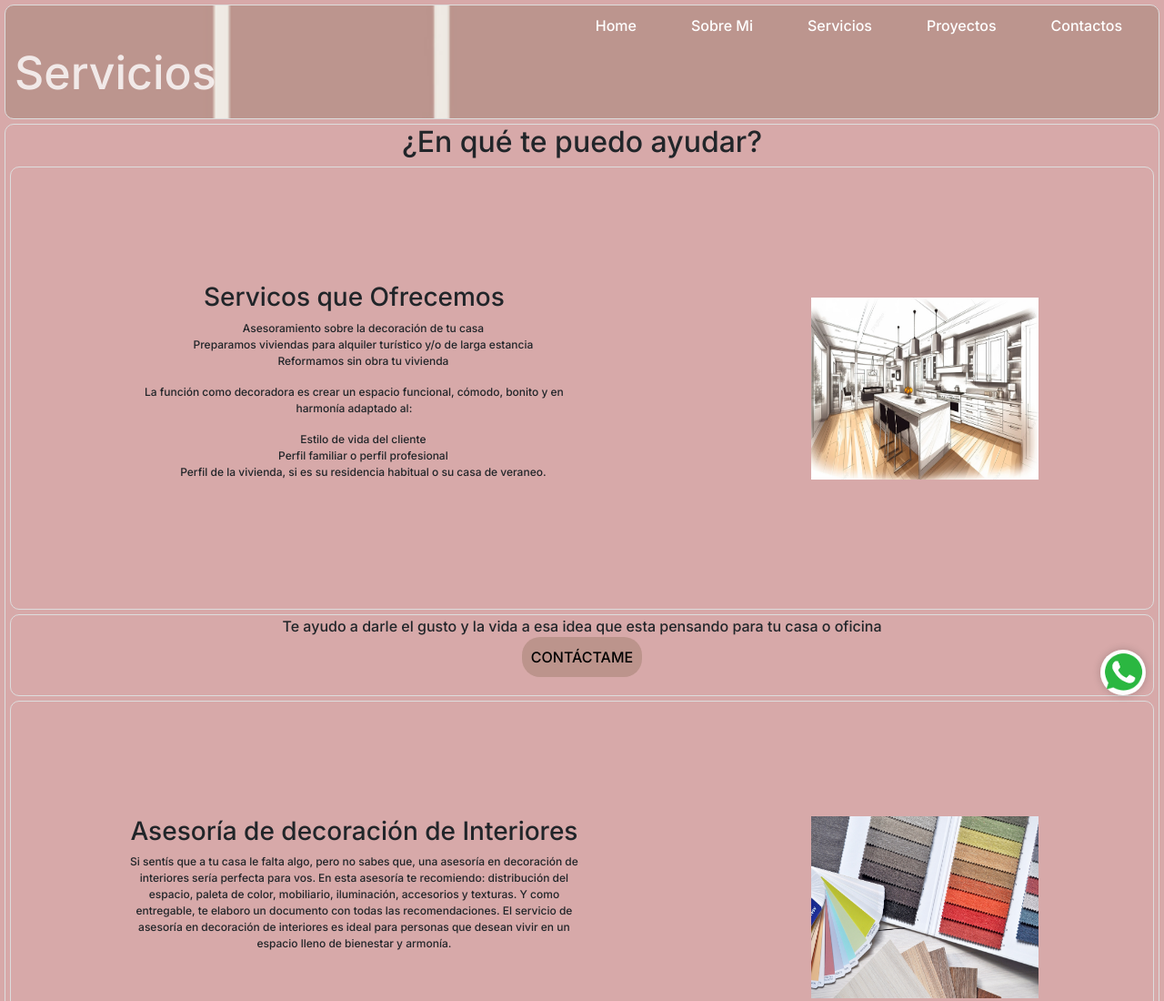
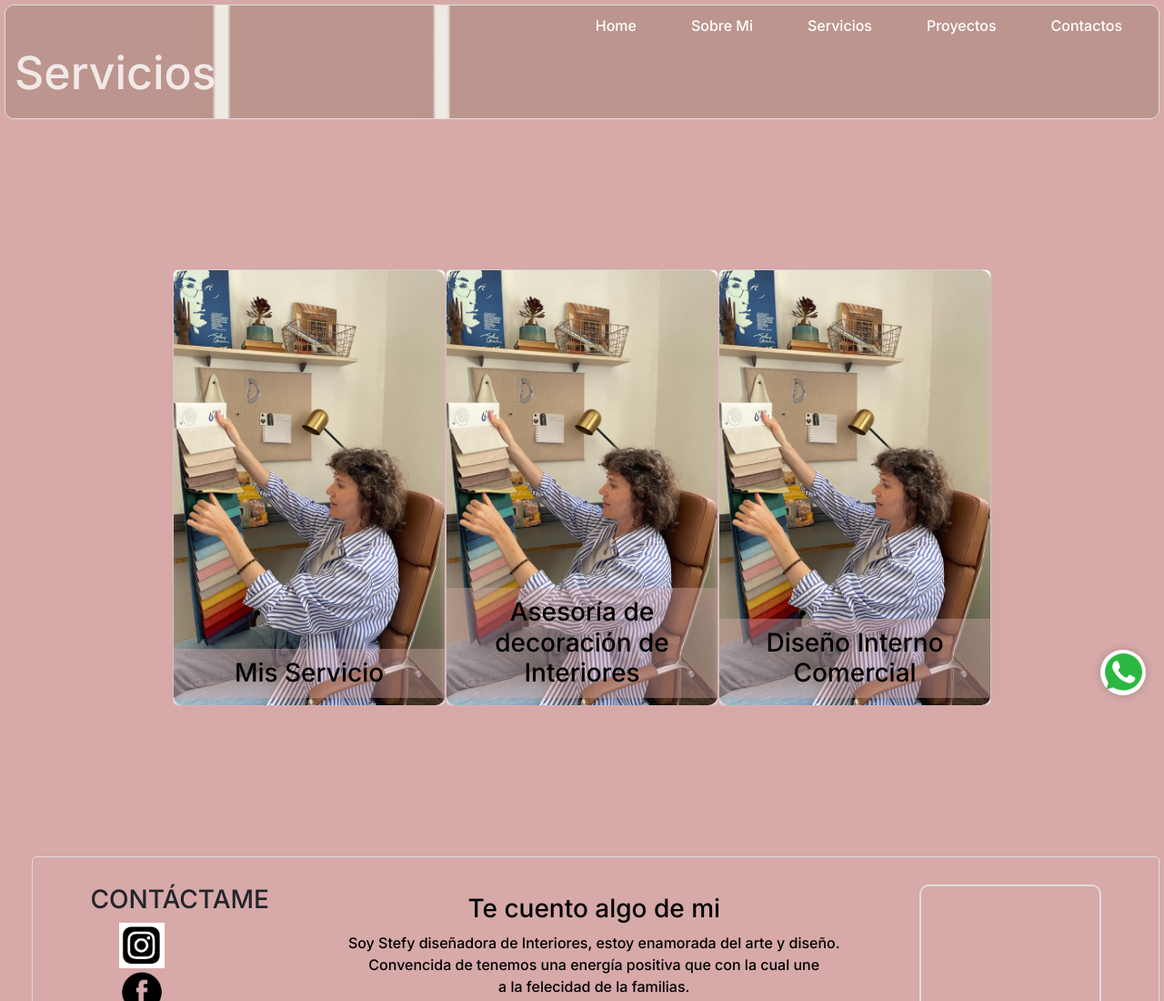
Before and after one commit to Edgar-Tabare/Proyecto49660TabareOliveradesarrolloWeb, a website: page pages/servicios.html in a window 1280 px wide. Shown: the top 1100 px of the page at 91% size. Drawn offline with nearby package versions, Linux system fonts and the light colour scheme; grey boxes are pictures that could not be loaded.

Commit message:
modificaciones en Servicios y Sobre Mi

```diff
--- a/pages/servicios.html
+++ b/pages/servicios.html
@@ -69,78 +69,62 @@
   </header>
   <main class="servicios">
 
-    <h2>¿En qué te puedo ayudar?</h2>
-    <div class="Container1">
-      <section class="leftBox">
-        <h3>Servicos que Ofrecemos</h3>
+    <div class="card">
+      <div class="face front">
+        <img src="../img/stefyTacoTelas.jpeg" alt="servios que ofrecemos imagen">
+        <h3>Mis Servicio</h3>
+      </div>
+      <div class="face back">
+        <h4> Servicios</h4>
+
         <ul>
-
           <li>Asesoramiento sobre la decoración de tu casa</li>
           <li>Preparamos viviendas para alquiler turístico y/o de larga estancia</li>
-          <li>Reformamos sin obra tu vivienda</li>
-
+          <li>Reformamos sin obra tu casa</li>
         </ul>
-
-        <p>La función como decoradora es crear un espacio funcional, cómodo, bonito y en harmonía adaptado al:</p>
+        <p>La función como decoradora es crear un espacio funcional, cómodo, bonito y en armonía adaptado al:</p>
 
         <ul>
           <li> Estilo de vida del cliente</li>
-          <li>Perfil familiar o perfil profesional</li>
-          <li>Perfil de la vivienda, si es su residencia habitual o su casa de veraneo.</li>
+          <li>Perfil familiar o profesional</li>
+          <li>Perfil de la casa, si es su residencia habitual o de veraneo.</li>
+        </ul>
+      </div>
+   </div>
 
-        </ul>
-      </section>
-      <section class="rightBox">
-        <img src="../img/EstiloCocina.jpg" alt="foto de productos">
-      </section>
+   <div class="card">
+    <div class="face front">
+      <img src="../img/stefyTacoTelas.jpeg" alt="servios que ofrecemos imagen">
+      <h3>Asesoría de decoración de Interiores</h3>
     </div>
+    <div class="face back">
 
-    <section class="servicioContacos">
-      <p>Te ayudo a darle el gusto y la vida a esa idea que esta pensando para tu casa o oficina
-        <a href="contactos.html"><button type="button">CONTÁCTAME</button></a>
-
-      </p>
-    </section>
-
-    <div class="Container1">
-      <article class="leftBoxer">
-        <h3>Asesoría de decoración de Interiores</h3>
+      <h4>Asesoría de decoración de Interiores</h4>
         <p>Si sentís que a tu casa le falta algo, pero no sabes que, una asesoría en decoración de interiores sería
           perfecta para vos.
-
           En esta asesoría te recomiendo: distribución del espacio, paleta de color, mobiliario, iluminación,
           accesorios
           y texturas.
-
           Y como entregable, te elaboro un documento con todas las recomendaciones.
-
           El servicio de asesoría en decoración de interiores es ideal para personas que desean vivir en un espacio
           lleno de bienestar y armonía.</p>
-      </article>
-      <article class="rightBoxer">
-        <img src="../img/cartaColores.jpg" alt="islutracion referencia a la asesoría">
-      </article>
+
     </div>
+   </div>
 
-    <div class="Container1">
-      <article class="leftBoxers">
-        <h3>Escaparatismo</h3>
-        <p>Es la forma creativa de exhibir los productos en los espacios comerciales – tiendas o puntos de venta, de
-          manera que resulten mucho más atractivos para los clientes y así, aumentar sus ventas. Se puede llevar a cabo
-          de forma mensual o bien, para fechas especiales, temporadas o para lanzamiento de nuevos productos.</p>
-      </article>
-      <article class="rightBoxers">
-        <img src="../img/escaparateCliente.jpg" alt="islutracion referencia a Escaparatismo">
-      </article>
+    <div class="card">
+    <div class="face front">
+      <img src="../img/stefyTacoTelas.jpeg" alt="servios que ofrecemos imagen">
+      <h3>Diseño Interno Comercial</h3>
     </div>
+    <div class="face back">
 
+      <h4>Diseño Interno Comercial</h4>
+        <p>El diseño correcto de tu local será sin lugar a dudas una herramienta para vender más, para que logrés fidelizar a tus clientes, y para que ellos mismos te recomienden.</p>
 
-
-
-
-
+    </div>
+ </div>
   </main>
-
   <footer>
     <div class="colorDeFondo">
       <div class="footerColumns">
--- a/scss/abstracts/_variables.scss
+++ b/scss/abstracts/_variables.scss
@@ -1,2 +1,2 @@
-$color-fondoglobal: #d7a9a9;
+$color-fondoglobal: rgb(215, 169, 169);
 $color-buttons:#bc948c;
--- a/scss/base/_reset.scss
+++ b/scss/base/_reset.scss
@@ -17,3 +17,12 @@ body {
   a {
     text-decoration: none;
   }
+
+  @media screen and (max-width: 576px) {
+    body {
+      margin: 0;
+      padding: 0;
+      background-color:$color-fondoglobal;
+      font-family: "Inter", sans-serif;
+    }
+  }
--- a/scss/pages/_sevicios.scss
+++ b/scss/pages/_sevicios.scss
@@ -1,85 +1,81 @@
 /*------------ Servicios --------------*/
+.servicios {
+  display: flex;
+  align-items: center;
+  justify-content: center;
+  min-height: 100vh;
+  background: $color-fondoglobal; // Fondo del contenedor principal
+  font-family: "Inter", sans-serif;
 
-.servicios {
-  width: auto;
-  height: auto;
-  margin: 5px;
-  border: 1px solid #ddd;
-  border-radius: 10px;
-  overflow: auto;
-  font-family: "Inter", sans-serif;
-  h2 {
-    text-align: center;
-  }
-  .Container1 {
-    display: flex;
-    flex-direction: row;
-    justify-content: space-between;
-    margin: 5px;
-    border: 1px solid #ddd;
-    border-radius: 10px;
-    overflow: auto;
-    font-size: 12px;
-  }
-  .leftBox {
-    box-sizing: border-box;
-    padding: 10%;
-    text-align: center;
-    ul {
-      padding-left: 20px;
+  .card {
+    position: relative;
+    width: 300px;
+    height: 480px;
+
+    .face {
+      position: absolute;
+      width: 100%;
+      height: 100%;
+      backface-visibility: hidden;
+      border-radius: 10px;
+      overflow: hidden;
+      transition: .5s;
     }
-  }
-  .rightBox {
-    display: flex;
-    align-items: center;
-    justify-content: center;
-    box-sizing: border-box;
-    padding: 10%;
-    img {
-      width: 250px;
-      height: 200px;
+
+    .front {
+      transform: perspective(600px) rotateY(0deg);
+      box-shadow: 0 5px 10px $color-fondoglobal;
     }
-  }
-  .leftBoxer,
-  .rightBoxer {
-    box-sizing: border-box;
-    padding: 10%;
-    text-align: center;
-    img {
-      width: 250px;
-      height: 200px;
+
+    .front img {
+      position: absolute;
+      width: 100%;
+      height: 100%;
+      object-fit: cover;
     }
-  }
-  .leftBoxers,
-  .rightBoxers {
-    box-sizing: border-box;
-    padding: 10%;
-    text-align: center;
-    img {
-      width: 300px;
-      height: 200px;
+
+    .front h3 {
+      position: absolute;
+      bottom: 0;
+      width: 100%;
+      height: auto;
+      line-height: 1.2;
+      color: black;
+      background: rgba($color-fondoglobal, 0.4);
+      text-align: center;
+      padding: 10px;
+      box-sizing: border-box;
     }
-  }
-  .servicioContacos {
-    display: flex;
-    text-align: center;
-    justify-content: center;
-    margin-top: 20px;
-    margin: 5px;
-    border: 1px solid #ddd;
-    border-radius: 10px;
-    overflow: auto;
-    p {
-      display: flex;
-      flex-direction: column;
+
+    .back {
+      transform: perspective(600px) rotateY(180deg);
+      background: $color-fondoglobal; // Fondo de la tarjeta
+      padding: 15px;
+      color: #f3f3f3;
+      justify-content: space-between;
       text-align: center;
-      justify-content: center;
-      margin-bottom: 20px;
+      box-shadow: 0 5px 10px black;
     }
-    a {
 
-      text-decoration: none;
+    .back h4 {
+      font-size: 30px;
+      margin-top: 20px;
+      letter-spacing: 2px;
+    }
 
+    .back p {
+      letter-spacing: 1px;
+      margin: 0;
+      padding: 10px;
+      box-sizing: border-box;
+    }
+
+    &:hover .front {
+      transform: perspective(600px) rotateY(180deg);
+    }
+
+    &:hover .back {
+      transform: perspective(600px) rotateY(360deg);
     }
   }
 }
--- a/scss/pages/_sobremi.scss
+++ b/scss/pages/_sobremi.scss
@@ -1,34 +1,102 @@
 
-/*----------------SOBRE MI---------*/
+/*---------------Sobre MI -----------------*/
+
 main.sobremMi {
-  width: auto;
-  height: 100vh;
-  margin: 5px;
-  border: 1px solid #ddd;
-  border-radius: 10px;
     display: flex;
-  flex-direction: row;
     justify-content: center;
     font-family: "Inter", sans-serif;
+    padding: 5px;
+
     img {
       width: 50%;
       height: auto;
+      padding: 5px;
+      border: 2px solid white;
+      box-sizing: border-box;
+      border-radius: 10px;
+      animation: desaparecer 5s infinite;
     }
+
+    @keyframes desaparecer {
+      to {
+        opacity: 1;
+      }
+      from {
+        opacity: 0;
+      }
+    }
+
     section {
       width: 50%;
-    padding: 10px;
+      padding: 20px;
       box-sizing: border-box;
-    height: auto;
-    font-size: 14px;
-    h2 {
       display: flex;
+      flex-direction: column;
       justify-content: center;
+      border: 2px solid white;
+      box-sizing: border-box;
+      border-radius: 10px;
+
+      h2,
+      p {
         text-align: center;
+        animation: typing 4s steps(38) 1s 1 normal both, blink 1s steps(1) infinite;
       }
-    p {
-      display: flex;
-      justify-content: center;
-      text-align: center;
+
+      @keyframes typing {
+        from {
+          width: 0;
+        }
+        to {
+          width: 100%;
+        }
+      }
+
+      @keyframes blink {
+        50% {
+          border-color: transparent;
         }
       }
     }
+
+    @media screen and (max-width: 576px) {
+      flex-direction: column;
+
+
+      img {
+        width: 100%;
+        height: auto;
+        object-fit: contain;
+      }
+
+
+      section {
+        width: 100%;
+        padding: 20px;
+        box-sizing: border-box;
+        align-items: center;
+
+        h2,
+        p {
+          text-align: center;
+          animation: typing 4s steps(38) 1s 1 normal both, blink 1s steps(1) infinite;
+        }
+
+        @keyframes typing {
+          from {
+            width: 0;
+          }
+          to {
+            width: 100%;
+          }
+        }
+
+        @keyframes blink {
+          50% {
+            border-color: transparent;
+          }
+        }
+      }
+    }
+  }
+  /*-----------------------------------------------------*/
--- a/scss/style.scss
+++ b/scss/style.scss
@@ -18,13 +18,7 @@
 
 /**********ADAPTACION A MOBIL******************/
 
-@media screen and (max-width: 576px) {
-  body {
-    margin: 0;
-    padding: 0;
-    background-color: rebeccapurple;
-    font-family: "Inter", sans-serif;
-  }
+
   /*-------------------HOME-------------------------------------*/
 
   /**--Footer--**/
@@ -40,7 +34,7 @@
 
 
   /*-------------------------------Proyectos--------------------*/
-
+  @media screen and (max-width: 576px) {
   #gridProyectos {
     width: auto;
     height: auto;
```
Also changed, not shown: pages/sobremi.html (+4 -2 lines), css/style.css, img/fotoPersonal .jpeg (added), img/stefyTacoTelas.jpeg (added), img/vidriera1.jpg (added), 2 other files. Lines whose indentation alone changed are shown as unchanged.
